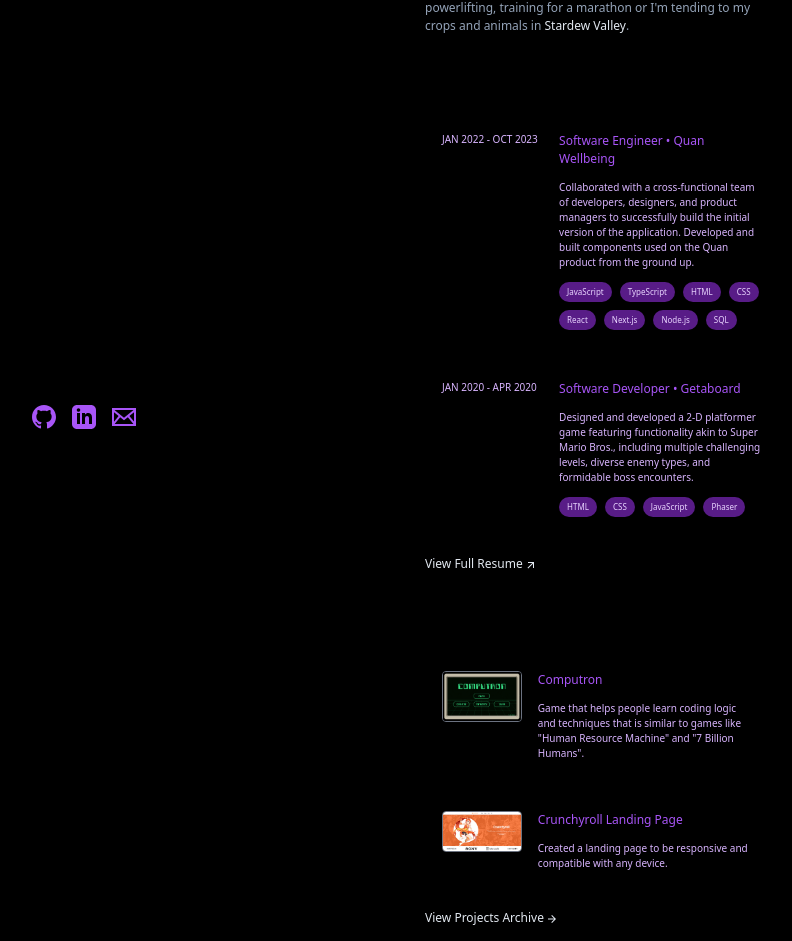
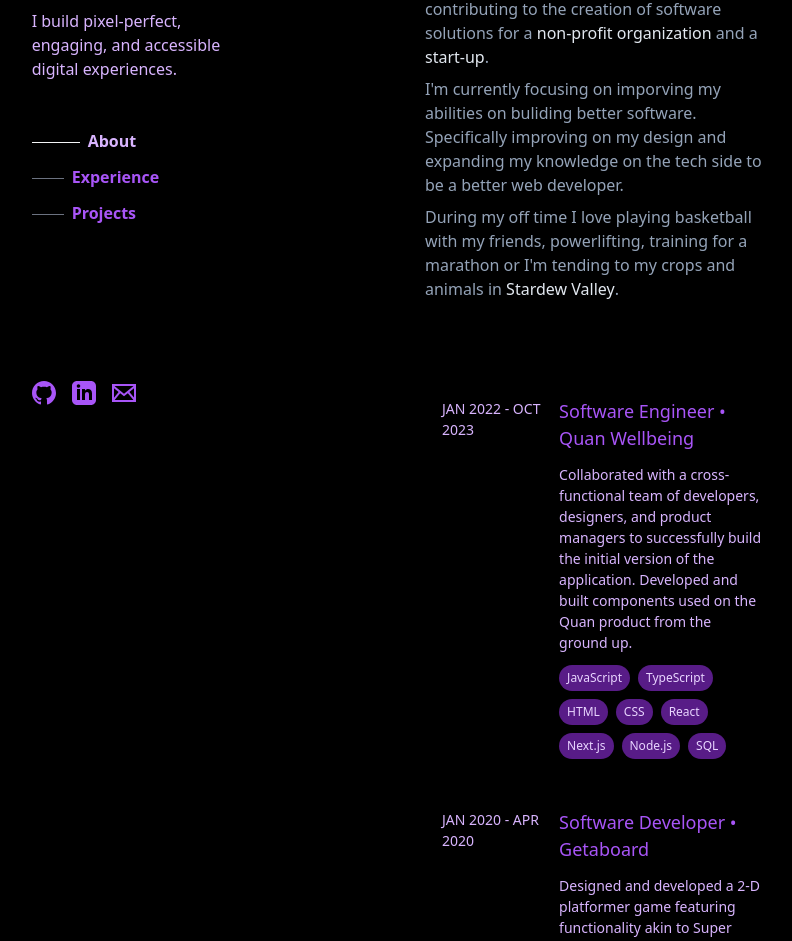
Before and after one commit to KevinZheng99/portfolio-v2, a React (Vite) app: page / in a window 1280 px wide. Shown: the part 315-1256 px from the top of the page, without its empty margins (235-1027 px from the left). Built offline with nearby package versions, Linux system fonts and the light colour scheme.

Commit message:
refactoring and project list progress

```diff
--- a/src/components/Archive/ArchiveHeader.jsx
+++ b/src/components/Archive/ArchiveHeader.jsx
@@ -1,12 +1,12 @@
 function Header() {
   return (
     <section className="text-slate-200">
-      <a className="group" href="/">
+      <a className="group inline-flex items-center" href="/">
         <svg
           className="inline group-hover:-translate-x-1 transition-transform mr-0.5"
           xmlns="http://www.w3.org/2000/svg"
-          width=".75em"
-          height=".75em"
+          width="1.125em"
+          height="1.125em"
           viewBox="0 0 24 24"
         >
           <path
@@ -14,9 +14,9 @@
             d="M20 11v2H8l5.5 5.5l-1.42 1.42L4.16 12l7.92-7.92L13.5 5.5L8 11z"
           />
         </svg>
-        <span className="text-xs font-medium">Kevin Zheng</span>
+        <span className="text-lg font-medium">Kevin Zheng</span>
       </a>
-      <div className="text-3xl font-bold">All Projects</div>
+      <div className="text-5xl font-bold">All Projects</div>
     </section>
   );
 }
--- a/src/components/Archive/ProjectsList.jsx
+++ b/src/components/Archive/ProjectsList.jsx
@@ -1,5 +1,35 @@
+import { ProjectsArchive } from "../../conts";
+import Skill from "../shared/Skill";
+
 function ProjectsList() {
-  return <ul className="text-slate-200 mt-6">ProjectsList</ul>;
+  return (
+    <table className="text-slate-200 w-full my-8">
+      <tr className="text-left border-b border-slate-500">
+        <th className="py-4">Year</th>
+        <th className="py-4">Project</th>
+        <th className="py-4">Made At</th>
+        <th className="py-4">Built with</th>
+        <th className="py-4">Link</th>
+      </tr>
+      {ProjectsArchive.map((project) => {
+        return (
+          <tr className="border-b border-slate-500" key={project.projectName}>
+            <td className="py-4">{project.year}</td>
+            <td className="py-4">{project.projectName}</td>
+            <td className="py-4">{project.madeAt}</td>
+            <td className="py-4">
+              <ul className="flex gap-2">
+                {project.builtWith.map((skill) => (
+                  <Skill key={skill}>{skill}</Skill>
+                ))}
+              </ul>
+            </td>
+            <td className="py-4">{project.link}</td>
+          </tr>
+        );
+      })}
+    </table>
+  );
 }
 
 export default ProjectsList;
--- a/src/components/Hero/Header.jsx
+++ b/src/components/Hero/Header.jsx
@@ -3,13 +3,13 @@
 
 function Header() {
   return (
-    <div className="sticky top-0 flex flex-col max-h-screen w-1/2 justify-between py-14">
+    <div className="sticky top-0 flex flex-col max-h-screen w-1/2 justify-between py-20">
       <div>
-        <h1 className="text-purple-500 text-4xl font-bold">Kevin Zheng</h1>
-        <h2 className="text-purple-500 text-base font-bold mt-1">
+        <h1 className="text-purple-500 text-6xl font-bold">Kevin Zheng</h1>
+        <h2 className="text-purple-500 text-2xl font-bold">
           Frontend Engineer
         </h2>
-        <p className="text-purple-300 text-xs mt-2 w-3/5">
+        <p className="text-purple-300 text-base mt-4 w-3/5">
           I build pixel-perfect, engaging, and accessible digital experiences.
         </p>
         <Navigator />
--- a/src/components/Hero/Navigator.jsx
+++ b/src/components/Hero/Navigator.jsx
@@ -14,7 +14,7 @@
   const inactiveLineClasses = defaultLineClasses + " border-gray-500 w-8";
 
   return (
-    <nav className="text-purple-500 text-xs font-bold mt-12">
+    <nav className="text-purple-500 font-bold mt-12">
       <ul className="flex flex-col gap-3">
         <li>
           <NavLink
--- a/src/components/RightContent.jsx
+++ b/src/components/RightContent.jsx
@@ -5,7 +5,7 @@
 
 function RightContainer() {
   return (
-    <div className=" text-purple-500 w-1/2 py-16">
+    <div className=" text-purple-500 w-1/2 py-24">
       <About />
       <Experience />
       <Projects />
--- a/src/components/Sections/About.jsx
+++ b/src/components/Sections/About.jsx
@@ -2,7 +2,7 @@
   return (
     <section
       id="about"
-      className="flex flex-col text-xs gap-2 mb-20 scroll-mt-20 text-slate-400"
+      className="flex flex-col gap-2 mb-20 scroll-mt-20 text-slate-400"
     >
       <p>
         My journey into the realm of development began in 2016, captivated by
--- a/src/components/Sections/Experience.jsx
+++ b/src/components/Sections/Experience.jsx
@@ -1,4 +1,5 @@
 import { QuanSkills, GetaboardSkills } from "../../conts";
+import Skill from "../shared/Skill";
 
 function Experience() {
   return (
@@ -10,27 +11,20 @@
           rel="noreferrer"
         >
           <li className="flex gap-4 border border-transparent hover:border-purple-500 rounded p-4 mb-4 transition-all">
-            <p className="w-1/3 text-xxs text-purple-300">
-              JAN 2022 - OCT 2023
-            </p>
+            <p className="w-1/3 text-sm text-purple-300">JAN 2022 - OCT 2023</p>
             <div className="flex flex-col w-2/3 gap-3">
-              <p className="text-xs font-medium">
+              <p className="text-lg font-medium">
                 Software Engineer • Quan Wellbeing
               </p>
-              <p className="text-xxs text-purple-300">
+              <p className="text-sm text-purple-300">
                 Collaborated with a cross-functional team of developers,
                 designers, and product managers to successfully build the
                 initial version of the application. Developed and built
                 components used on the Quan product from the ground up.
               </p>
-              <ul className="flex flex-wrap gap-2 text-xxxs text-purple-200">
+              <ul className="flex flex-wrap gap-2 text-xs text-purple-200">
                 {QuanSkills.map((skill) => (
-                  <li
-                    key={skill}
-                    className="px-2 py-1 bg-purple-900 rounded-2xl"
-                  >
-                    {skill}
-                  </li>
+                  <Skill key={skill}>{skill}</Skill>
                 ))}
               </ul>
             </div>
@@ -38,27 +32,20 @@
         </a>
         <a href="https://getaboard.org/" target="_blank" rel="noreferrer">
           <li className="flex gap-4 border border-transparent hover:border-purple-500 rounded p-4 mb-4 transition-all">
-            <p className="w-1/3 text-xxs text-purple-300">
-              JAN 2020 - APR 2020
-            </p>
+            <p className="w-1/3 text-sm text-purple-300">JAN 2020 - APR 2020</p>
             <div className="flex flex-col w-2/3 gap-3">
-              <p className="text-xs font-medium">
+              <p className="text-lg font-medium">
                 Software Developer • Getaboard
               </p>
-              <p className="text-xxs text-purple-300">
+              <p className="text-sm text-purple-300">
                 Designed and developed a 2-D platformer game featuring
                 functionality akin to Super Mario Bros., including multiple
                 challenging levels, diverse enemy types, and formidable boss
                 encounters.
               </p>
-              <ul className="flex flex-wrap gap-2 text-xxxs text-purple-200">
+              <ul className="flex flex-wrap gap-2 text-xs text-purple-200">
                 {GetaboardSkills.map((skill) => (
-                  <li
-                    key={skill}
-                    className="px-2 py-1 bg-purple-900 rounded-2xl"
-                  >
-                    {skill}
-                  </li>
+                  <Skill key={skill}>{skill}</Skill>
                 ))}
               </ul>
             </div>
@@ -66,7 +53,7 @@
         </a>
       </ul>
       <a
-        className="group text-slate-200 text-xs font-medium hover:text-purple-500 transition-all"
+        className="group text-slate-200 font-medium hover:text-purple-500 transition-all"
         href="https://drive.google.com/file/d/1TAV-DTB6SrybSW5X8pzV7TLO8MAjNKYh/view?usp=sharing"
         target="_blank"
         rel="noreferrer"
--- a/src/components/Sections/Footer.jsx
+++ b/src/components/Sections/Footer.jsx
@@ -1,6 +1,6 @@
 function Footer() {
   return (
-    <p className="text-xxs text-gray-500 mt-20">
+    <p className="text-gray-500 text-sm mt-20">
       Inspired by Brittany Chiang&apos;s design of her v4 portfolio. Built with
       React and Tailwind CSS.
     </p>
--- a/src/components/Sections/Projects.jsx
+++ b/src/components/Sections/Projects.jsx
@@ -17,8 +17,8 @@
               alt="Crunchyroll Hero Image"
             />
             <div className="flex flex-col w-2/3 gap-3">
-              <p className="text-xs font-medium">Computron</p>
-              <p className="text-xxs text-purple-300">
+              <p className="text-lg font-medium">Computron</p>
+              <p className="text-sm text-purple-300">
                 {`Game that helps people learn coding logic and techniques that is
                 similar to games like "Human Resource Machine" and
                 "7 Billion Humans".`}
@@ -38,8 +38,8 @@
               alt="Crunchyroll Hero Image"
             />
             <div className="flex flex-col w-2/3 gap-3">
-              <p className="text-xs font-medium">Crunchyroll Landing Page</p>
-              <p className="text-xxs text-purple-300">
+              <p className="text-lg font-medium">Crunchyroll Landing Page</p>
+              <p className="text-sm text-purple-300">
                 Created a landing page to be responsive and compatible with any
                 device.
               </p>
@@ -48,7 +48,7 @@
         </a>
       </ul>
       <a
-        className="group text-slate-200 text-xs font-medium hover:text-purple-500 transition-all"
+        className="group text-slate-200 font-medium hover:text-purple-500 transition-all"
         href="/archive"
       >
         <span className="mr-0.5">View Projects Archive</span>
--- /dev/null
+++ b/src/components/shared/Skill.jsx
@@ -0,0 +1,5 @@
+function Skill({ children }) {
+  return <li className="px-2 py-1 bg-purple-900 rounded-2xl">{children}</li>;
+}
+
+export default Skill;
--- a/src/conts/index.js
+++ b/src/conts/index.js
@@ -10,3 +10,20 @@
 ];
 
 export const GetaboardSkills = ["HTML", "CSS", "JavaScript", "Phaser"];
+
+export const ProjectsArchive = [
+  {
+    year: 2020,
+    projectName: "Crunchyroll Landing Page",
+    madeAt: "Personal",
+    builtWith: ["HTML", "CSS", "JavaScript"],
+    link: "https://crunchyroll-landing-page-kz.netlify.app",
+  },
+  {
+    year: 2020,
+    projectName: "Computron",
+    madeAt: "UCF",
+    builtWith: ["C#", "Unity"],
+    link: "https://computrondevteam.itch.io/computron2-0",
+  },
+];
```
